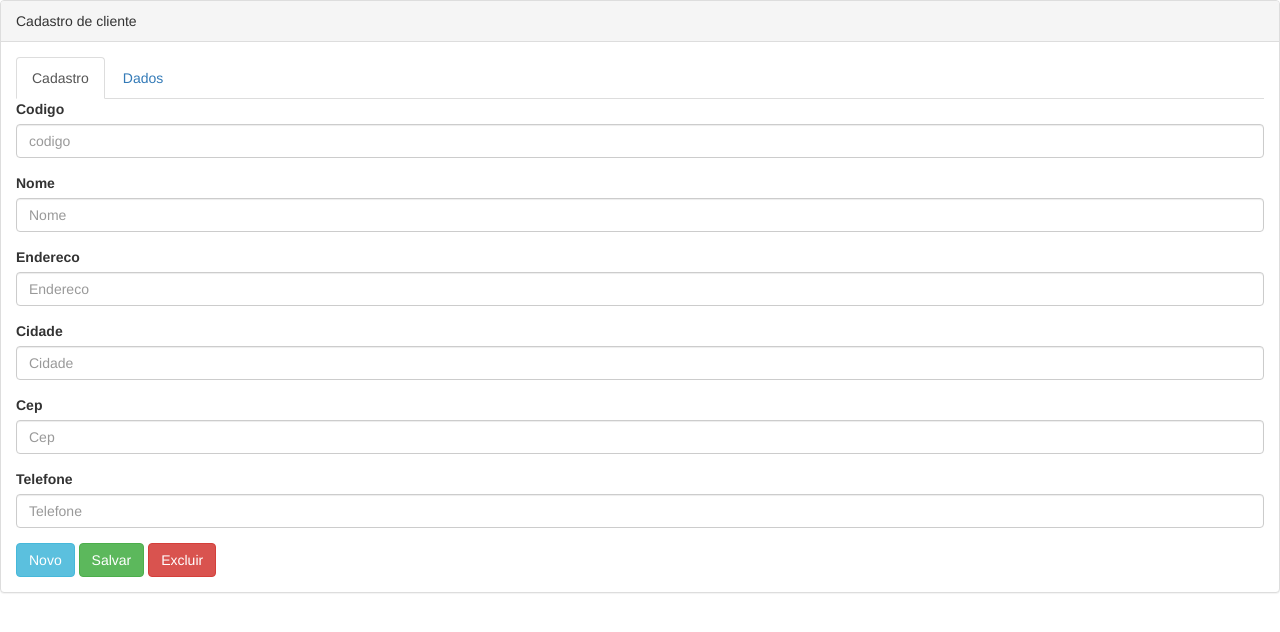
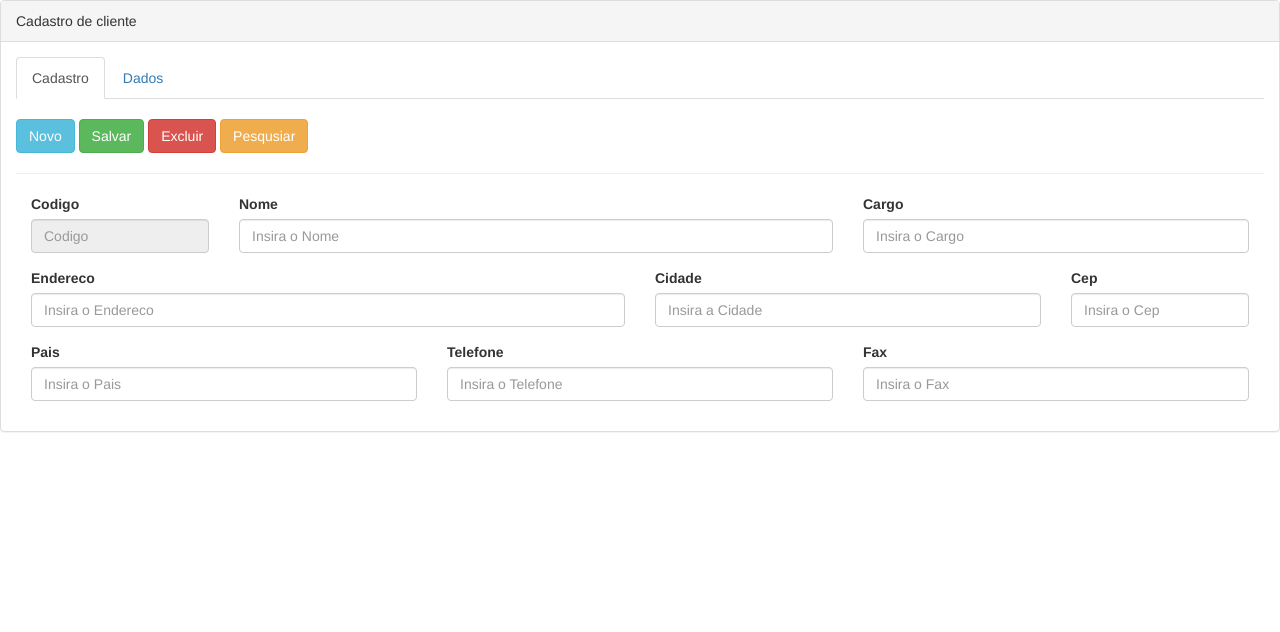
Before and after one commit to larissafelix/LalaCalcados, a web app: page /cliente.html in a window 1280 px wide. Shown: the top 632 px of the page. Run offline with its HTML, style and script files only (its server is not run), Linux system fonts and the light colour scheme; data that the repository does not hold is empty; some libraries are stand-ins or nearby versions.

Commit message:
MAis alterações

```diff
--- a/WebContent/cliente.html
+++ b/WebContent/cliente.html
@@ -3,17 +3,18 @@
 <head>
 	<meta-charset="utf-8">
 	<title>Cliente</title>
-
-	<script src="https://ajax.googleapis.com/ajax/libs/jquery/1.11.3/jquery.min.js"></script>
-		<link rel="stylesheet" href="https://maxcdn.bootstrapcdn.com/bootstrap/3.3.6/css/bootstrap.min.css" integrity="sha384-1q8mTJOASx8j1Au+a5WDVnPi2lkFfwwEAa8hDDdjZlpLegxhjVME1fgjWPGmkzs7" crossorigin="anonymous"> </link>
-	 <script src="https://ajax.googleapis.com/ajax/libs/angularjs/1.5.3/angular.min.js"></script>
+	<link rel="stylesheet" type="text/css" href="css/bootstrap.min.css">
+	<script src="js/angular.min.js"></script>
+	<script src="js/jquery.min.js"></script>
+	<script src="js/bootstrap.min.js"></script>
 	<script src="control/clienteControl.js"></script>
 </head>
 <body ng-controller="clienteControl">
-		<div ng-include="'menu.html'"></div>
-		<div class="panel panel-default">
+	<div ng-include="'menu.html'"></div>
+	<div class="panel panel-default">
 		<div class="panel-heading">Cadastro de cliente</div>
-		<div class="panel-body"><div>
+		<div class="panel-body">
+			<div>
 			  <!-- Nav tabs -->
 			  <ul class="nav nav-tabs" role="tablist">
 			    <li role="presentation" class="active">
@@ -26,53 +27,70 @@
 			  <!-- Tab panes -->
 			  <div class="tab-content">
 			    <div role="tabpanel" class="tab-pane active" id="cadastro">
-
-
-			    	<form>
-					  <div class="form-group">
-					    <label for="exampleInputCodigo">Codigo</label>
-					    <input type="text" class="form-control" ng-model="cliente.codigo" placeholder="codigo">
-					  </div>
-
-					  <div class="form-group">
-					    <label for="exampleInputNome">Nome</label>
-					    <input type="text" class="form-control" ng-model="cliente.nome" placeholder="Nome">
-					  </div>
-
-					 <div class="form-group">
-					    <label for="exampleInputEndereco">Endereco</label>
-					    <input type="text" class="form-control" ng-model="cliente.endereco" placeholder="Endereco">
-					  </div>
-
-					  <div class="form-group">
-					    <label for="exampleInputCidade">Cidade</label>
-					    <input type="text" class="form-control" ng-model="cliente.cidade" placeholder="Cidade">
-					  </div>
-
-					  <div class="form-group">
-					    <label for="exampleInputCep">Cep</label>
-					    <input type="text" class="form-control" ng-model="cliente.cep" placeholder="Cep">
-					  </div>
-
-					 <div class="form-group">
-					    <label for="exampleInputTelefone">Telefone</label>
-					    <input type="text" class="form-control" ng-model="cliente.telefone" placeholder="Telefone">
-					  </div>
-
-					</form>
+					<br>
 					<button type="button" class="btn btn-info" ng-click="novo()">Novo</button>
 					<button type="button" class="btn btn-success" ng-click="salvar()">Salvar</button>
 					<button type="button" class="btn btn-danger" ng-click="excluir()">Excluir</button>
+					<button type="button" class="btn btn-warning" ng-click="pesquisar()">Pesqusiar</button>
+					<hr/>
+			    	<form>
+					  <div class="form-group col-md-2">
+					    <label for="exampleInputCodigo">Codigo</label>
+					    <input type="number" disabled="true" class="form-control" ng-model="cliente.codigo" placeholder="Codigo">
+					  </div>
 
+					  <div class="form-group col-md-6">
+					    <label for="exampleInputNome">Nome</label>
+					    <input type="text" class="form-control" ng-model="cliente.nome" placeholder="Insira o Nome">
+					  </div>
+
+					  <div class="form-group col-md-4">
+					    <label for="exampleInputCargo">Cargo</label>
+					    <input type="text" class="form-control" ng-model="cliente.cargo" placeholder="Insira o Cargo">
+					  </div>
+
+					  <div class="form-group col-md-6">
+					    <label for="exampleInputEndereco">Endereco</label>
+					    <input type="text" class="form-control" ng-model="cliente.endereco" placeholder="Insira o Endereco">
+					  </div>
+
+					  <div class="form-group col-md-4">
+					    <label for="exampleInputCidade">Cidade</label>
+					    <input type="text" class="form-control" ng-model="cliente.cidade" placeholder="Insira a Cidade">
+					  </div>
+
+					  <div class="form-group col-md-2">
+					    <label for="exampleInputCep">Cep</label>
+					    <input type="text" class="form-control" ng-model="cliente.cep" placeholder="Insira o Cep">
+					  </div>
+
+					  <div class="form-group col-md-4">
+					    <label for="exampleInputPais">Pais</label>
+					    <input type="text" class="form-control" ng-model="cliente.pais" placeholder="Insira o Pais">
+					  </div>
+
+					  <div class="form-group col-md-4">
+					    <label for="exampleInputTelefone">Telefone</label>
+					    <input type="text" class="form-control" ng-model="cliente.telefone" placeholder="Insira o Telefone">
+					  </div>
+
+					  <div class="form-group col-md-4">
+					    <label for="exampleInputFax">Fax</label>
+					    <input type="text" class="form-control" ng-model="cliente.fax" placeholder="Insira o Fax">
+					  </div>
+					</form>
 			    </div>
 			    <div role="tabpanel" class="tab-pane" id="dados">
+				<br>
+				<input type="text" class="form-control" ng-model="criterio"
+				placeholder="O que voce esta procurando?" /><br>
 			    	<table class="table table-hover">
-			    		<th>Codigo</th><th>Nome</th><th>Endereco</th><th>Cidade</th><th>CEP</th><th>Telefone</th>
+			    		<th>Codigo</th><th>Nome</th><th>Cargo</th><th>Endereco</th><th>Cidade</th><th>CEP</th><th>Pais</th><th>Telefone</th><th>Fax</th>
 
-			    		<tr ng-repeat="clienteTabela in clientes | filter:criterio" ng-click="seleciona(clienteTabela)" >
-			    			<td>{{clienteTabela.codigo}}</td><td>{{clienteTabela.nome}}</td><td>{{clienteTabela.endereco}}</td>
-			    			<td>{{clienteTabela.cidade}}</td><td>{{clienteTabela.cep}}</td><td>{{clienteTabela.telefone}}</td>
-
+			    		<tr ng-repeat="clienteTabela in clientes | filter:criterio" ng-click="seleciona(clienteTabela);">
+			    			<td>{{clienteTabela.codigo}}</td><td>{{clienteTabela.nome}}</td><td>{{clienteTabela.cargo}}</td><td>{{clienteTabela.endereco}}</td>
+			    			<td>{{clienteTabela.cidade}}</td><td>{{clienteTabela.cep}}</td><td>{{clienteTabela.pais}}</td><td>{{clienteTabela.telefone}}</td>
+			    			<td>{{clienteTabela.fax}}</td>
 			    		</tr>
 					</table>
 			    </div>
```
Also changed, not shown: WebContent/control/produtoControl.js (+7 -14 lines), WebContent/menu.html (+5 -10 lines), WebContent/pedidos.html (+5 -8 lines), WebContent/produtos.html (+6 -7 lines).
